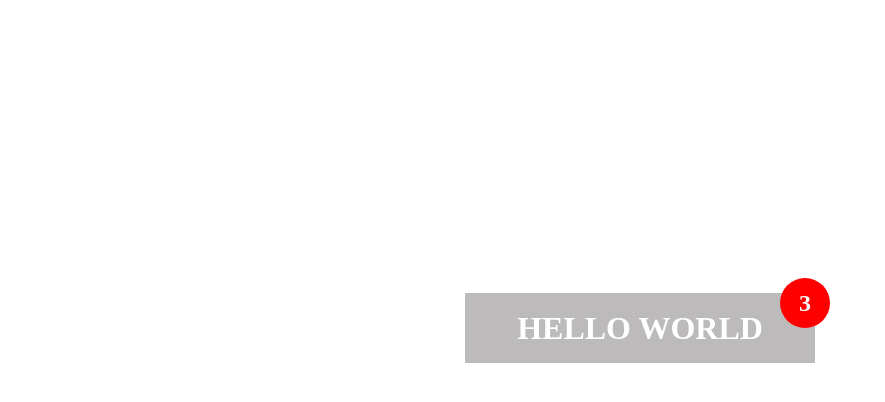
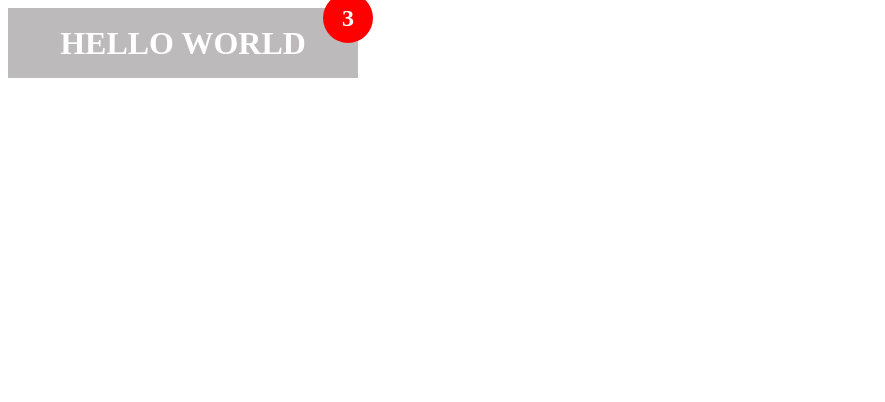
Before and after one commit to SpaceSonn/Leap_2022, a plain HTML site: page 2022.11.14 HTML Form & CSS Transition/CSS Transition/Shy badge/index.html in a window 1280 px wide. Shown: the whole page, without its empty margins (0-885 px from the left). Drawn offline with Linux system fonts and the light colour scheme.

Commit message:
shy badge edited

```diff
--- a/2022.11.14 HTML Form & CSS Transition/CSS Transition/Shy badge/index.html
+++ b/2022.11.14 HTML Form & CSS Transition/CSS Transition/Shy badge/index.html
@@ -7,8 +7,7 @@
         <title>Document</title>
         <link rel="stylesheet" href="./style.css">
     </head>
-<body class="papa">
-    <div class="container">
+    <body>
         <div class="world">
             <h1>HELLO WORLD</h1>
             <div class="num">
@@ -16,6 +15,5 @@
             </div>
         </div>
 
-    </div>
     </body>
 </html>
```
Lines whose indentation alone changed are shown as unchanged.
